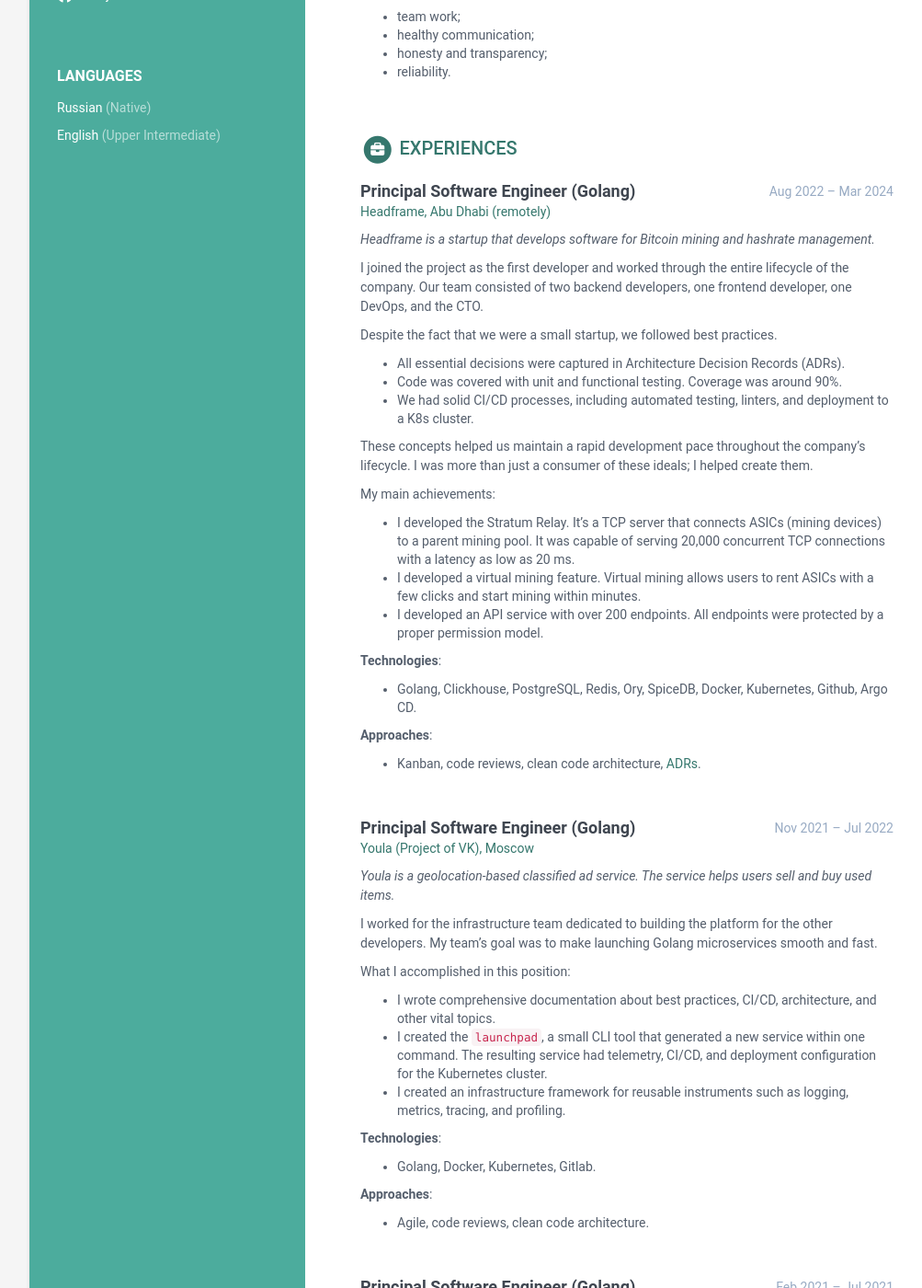
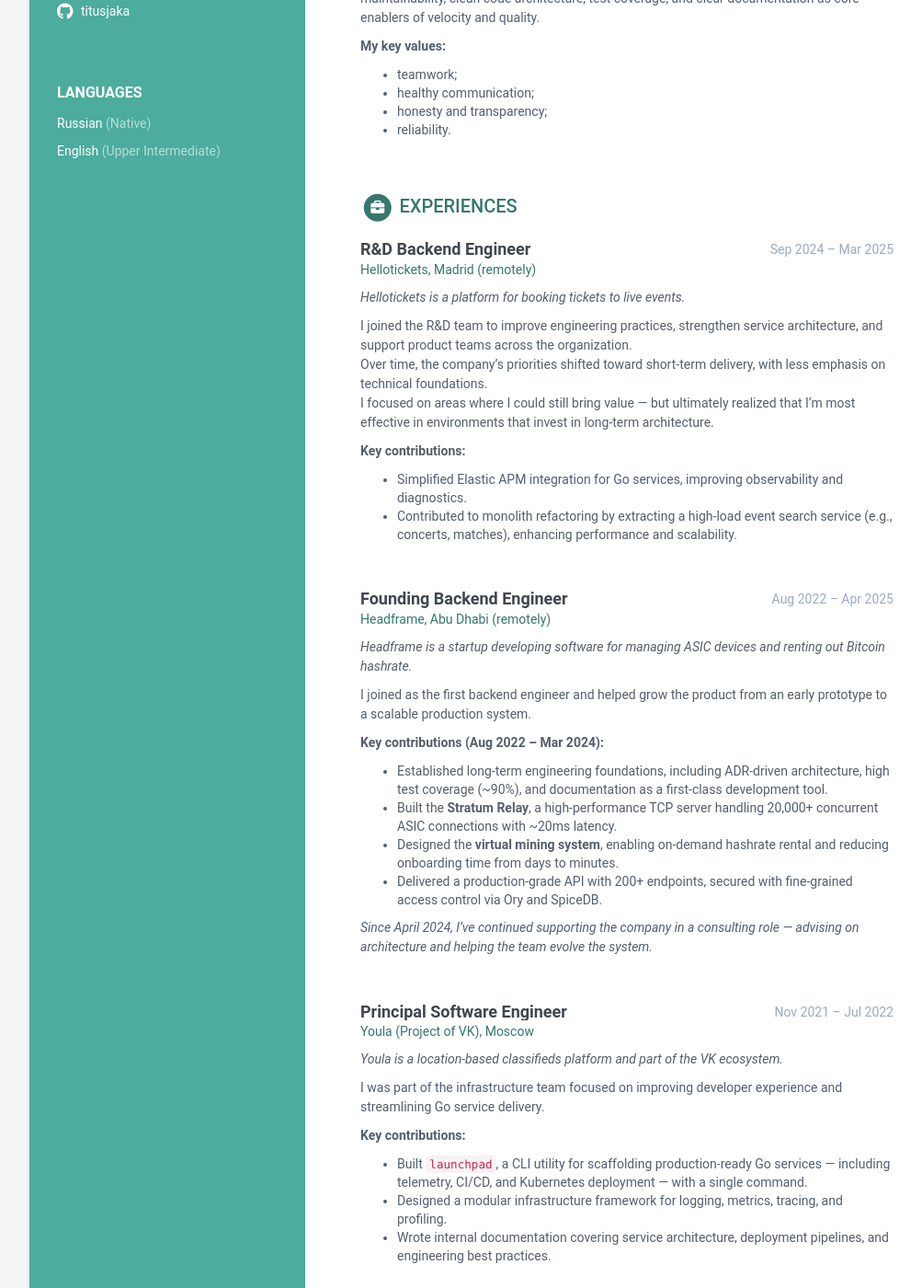
Before and after one commit to titusjaka/cv, a Jekyll site: the page built from index.html, in a window 1280 px wide and 1400 px high, scrolled down 340 px. Shown: the whole window at 92% size, without its empty margins (108-1111 px from the left). Built offline with Jekyll 4.4.1, drawn with Linux system fonts in a browser that asks for light colours; some of the changed text lies outside the part shown.

Commit message:
cv: update profile information and enhance experience descriptions

```diff
--- a/_data/data.yml
+++ b/_data/data.yml
@@ -9,13 +9,16 @@
 
   # Profile information
   name: Denis Titusov
-  tagline: Golang Developer
+  tagline: |
+    Product-Focused Engineer
+    <br>
+    System Design Mindset
   #    avatar: profile.png  #place a 100x100 picture inside /assets/images/ folder and provide the name of the file below
 
   # Sidebar links
   email: sescusu@gmail.com
   timezone:
-    name: Asia/Tbilisi Timezone
+    name: Tbilisi Timezone (UTC +4)
     link: https://time.is/Tbilisi
   linkedin: denis-titusov
   github: titusjaka
@@ -48,18 +51,21 @@
 career-profile:
   title: Career Profile
   summary: |
-    I'm a software engineer with a focus on Golang. Since 2018, Golang has been my primary technology.
-    In addition, I have some team leadership and DevOps experience.
+    I'm a software engineer with a focus on Golang. Since 2018, Go has been my primary language
+    and the core of most production systems I've worked on. I started my career in DevOps and grew
+    through early backend roles in startups and larger teams — this experience shaped my focus on
+    long-term engineering practices and system design.
 
-    I'm great at problem-solving and taking initiative. I take into account the needs of the company and the clients,
-    and I strive to accomplish business objectives rather than just complete duties.
+    I’m a pragmatic engineer who takes initiative and solves problems with business outcomes in mind.
+    I care about impact, not just execution — and I look for ways to improve both developer experience
+    and user-facing systems.
 
-    I'm passionate about building sustainable, fault-tolerant, and scalable solutions. I appreciate
-    maintainability; therefore, I advocate clean code architecture, unit tests, and documentation.
+    I’m passionate about building sustainable, fault-tolerant, and scalable software. I value maintainability,
+    clean code architecture, test coverage, and clear documentation as core enablers of velocity and quality.
 
-    My key values:
+    **My key values:**
 
-    - team work;
+    - teamwork;
     - healthy communication;
     - honesty and transparency;
     - reliability.
@@ -75,190 +81,79 @@
 experiences:
   title: Experiences
   info:
-    - role: Principal Software Engineer (Golang)
-      time: Aug 2022 – Mar 2024
+    - role: R&D Backend Engineer
+      time: Sep 2024 – Mar 2025
+      company: Hellotickets, Madrid (remotely)
+      website: https://www.hellotickets.com/
+      details: |
+        _Hellotickets is a platform for booking tickets to live events._
+
+        I joined the R&D team to improve engineering practices, strengthen service architecture, and support product teams across the organization.
+        Over time, the company’s priorities shifted toward short-term delivery, with less emphasis on technical foundations.
+        I focused on areas where I could still bring value — but ultimately realized that I’m most effective in environments that invest in long-term architecture.
+
+        **Key contributions:**
+          - Simplified Elastic APM integration for Go services, improving observability and diagnostics.
+          - Contributed to monolith refactoring by extracting a high-load event search service (e.g., concerts, matches), enhancing performance and scalability.
+
+    - role: Founding Backend Engineer
+      time: Aug 2022 – Apr 2025
+      time_note: "Full-time: Aug 2022 – Mar 2024 · Advisory: Apr 2024 – Apr 2025"
       company: Headframe, Abu Dhabi (remotely)
       website: https://headframe.io/en/
       details: |
-        _Headframe is a startup that develops software for Bitcoin mining and hashrate management._
+        _Headframe is a startup developing software for managing ASIC devices and renting out Bitcoin hashrate._
 
-        I joined the project as the first developer and worked through the entire lifecycle of the company.
-        Our team consisted of two backend developers, one frontend developer, one DevOps, and the CTO.
+        I joined as the first backend engineer and helped grow the product from an early prototype to a scalable production system.
 
-        Despite the fact that we were a small startup, we followed best practices.
-          - All essential decisions were captured in Architecture Decision Records (ADRs).
-          - Code was covered with unit and functional testing. Coverage was around 90%.
-          - We had solid CI/CD processes, including automated testing, linters, and deployment to a K8s cluster.
+        **Key contributions (Aug 2022 – Mar 2024):**
+          - Established long-term engineering foundations, including ADR-driven architecture, high test coverage (~90%), and documentation as a first-class development tool.
+          - Built the **Stratum Relay**, a high-performance TCP server handling 20,000+ concurrent ASIC connections with ~20ms latency.
+          - Designed the **virtual mining system**, enabling on-demand hashrate rental and reducing onboarding time from days to minutes.
+          - Delivered a production-grade API with 200+ endpoints, secured with fine-grained access control via Ory and SpiceDB.
 
-        These concepts helped us maintain a rapid development pace throughout the company's lifecycle. I was more
-        than just a consumer of these ideals; I helped create them.
+        _Since April 2024, I’ve continued supporting the company in a consulting role — advising on architecture and helping the team evolve the system._
 
-        My main achievements:
-          - I developed the Stratum Relay. It's a TCP server that connects ASICs (mining devices) to a parent mining pool.
-            It was capable of serving 20,000 concurrent TCP connections with a latency as low as 20 ms.
-          - I developed a virtual mining feature. Virtual mining allows users to rent ASICs with a few clicks and start
-            mining within minutes.
-          - I developed an API service with over 200 endpoints. All endpoints were protected by a proper permission model.
-
-        **Technologies**:
-          - Golang, Clickhouse, PostgreSQL, Redis, Ory, SpiceDB, Docker, Kubernetes, Github, Argo CD.
-
-        **Approaches**:
-          - Kanban, code reviews, clean code architecture, [ADRs](https://adr.github.io/).
-
-    - role: Principal Software Engineer (Golang)
+    - role: Principal Software Engineer
       time: Nov 2021 – Jul 2022
       company: Youla (Project of VK), Moscow
       website: https://vk.company/en
       details: |
-        _Youla is a geolocation-based classified ad service. The service helps users sell and buy used items._
+        _Youla is a location-based classifieds platform and part of the VK ecosystem._
 
-        I worked for the infrastructure team dedicated to building the platform for the other developers.
-        My team's goal was to make launching Golang microservices smooth and fast.
+        I was part of the infrastructure team focused on improving developer experience and streamlining Go service delivery.
 
-        What I accomplished in this position:
-          - I wrote comprehensive documentation about best practices, CI/CD, architecture, and other vital topics.
-          - I created the `launchpad`, a small CLI tool that generated a new service within one command.
-            The resulting service had telemetry, CI/CD, and deployment configuration for the Kubernetes cluster.
-          - I created an infrastructure framework for reusable instruments such as logging, metrics, tracing, and profiling.
+        **Key contributions:**
+          - Built `launchpad`, a CLI utility for scaffolding production-ready Go services — including telemetry, CI/CD, and Kubernetes deployment — with a single command.
+          - Designed a modular infrastructure framework for logging, metrics, tracing, and profiling.
+          - Wrote internal documentation covering service architecture, deployment pipelines, and engineering best practices.
 
-        **Technologies**:
-          - Golang, Docker, Kubernetes, Gitlab.
-
-        **Approaches**:
-          - Agile, code reviews, clean code architecture.
-
-    - role: Principal Software Engineer (Golang)
+    - role: Principal Backend Engineer
       time: Feb 2021 – Jul 2021
-      company: Golane, Munich (remotely)
+      company: golane, Munich (remotely)
       website: https://www.linkedin.com/company/golane
       details: |
-        _Golane is a startup building a simple ticketing system for public transport._
+        _Golane is a German startup building a ticketing system for public transportation._
 
-        At this position, I was developing payment services.
+        **Key contributions:**
+          - Developed a payment service integrated with LogPay, a major local provider — enabling seamless end-to-end transit payments.
+          - Built a fare optimization engine that computed the most cost-effective combination of daily and weekly tickets —
+            solving a domain-specific NP-complete problem.
 
-          - I implemented an integration with the German payment provider LogPay.
-          - I developed a calculator for the best price. This service calculates the best possible
-            combination of tickets (daily, weekly, etc.) for a user. It was an exciting and challenging
-            task since it was an NP-complex problem.
-
-        **Technologies**:
-          - Golang, PostgreSQL, Docker, Kafka, GraphQL, gRPC.
-
-        **Approaches**:
-          - Agile, code reviews, clean code architecture.
-
-    - role: Senior Software Engineer (Golang)
-      time: Mar 2020 – Dec 2020
+    - role: Senior Backend Engineer
+      time: Mar 2020 – Feb 2021
       company: xpate, Riga (remotely)
       website: https://xpate.com/
       details: |
-        _xpate is a fintech startup building drag&drop-centric payment system._
+        _Xpate is a fintech startup developing a drag-and-drop-centric payment platform._
 
-        I was developing the key projects of the company: the core-banking and the payment gateway.
+        I worked on the company’s core banking system and payment gateway — two of its most critical services.
 
-        My main achievements:
-          - I designed and developed a tariff system for the core-banking and the payment gateway.
-          - I designed and developed a payment routing module and a status model for the payment gateway.
+        **Key contributions:**
+          - Designed and implemented a configurable tariff engine used across both systems.
+          - Built a dynamic payment routing module and transaction status model to improve flexibility and operational transparency.
 
-        _Unfortunately, one day the company decided to close the development department completely and use
-        white-label software instead._
-
-        **Technologies**:
-          - Golang, PostgreSQL, Docker, Gitlab, Clickhouse, Grafana.
-
-        **Approaches**:
-          - Agile, blameless-postmortems, code reviews.
-
-    - role: Chief Technology Officer
-      time: Sep 2019 – Feb 2020
-      company: Enjoy.ai, Minsk
-      website: https://www.facebook.com/enjoyaipage/
-      details: |
-        _Enjoy.ai was a sexual wellness startup. Its goal was to help people diversify their intimate lives._
-
-        I was the only developer at a small startup. I was responsible for all technical solutions and their implementation.
-        The startup operated for six months until its investment ran out. During this time, we were able to build three full
-        MVPs to test hypotheses.
-
-        My main achievements:
-
-          - I was actively involved in thinking through the company's business strategy, not just in code development.
-          - I was able to implement business ideas quickly. It was important not to waste time on long development, but
-            to release the product and test the hypothesis as soon as possible.
-
-        **Technologies**:
-          - Golang, NLP, JavaScript, Docker, Gitlab.
-
-    - role: Senior Software Engineer (Golang)
-      time: Dec 2018 — Sep 2019
-      company: Affise, Minsk
-      website: https://affise.com
-      details: |
-        _Affise is a SaaS platform for performance marketing._
-
-        I was involved in the development of the core Affise platform.
-
-        My main achievements:
-          - I optimized two Golang services to handle 100,000 clicks per second per instance with 20 milliseconds of latency.
-          - I designed an on-call duty process and instilled a culture of blameless postmortems.
-
-        **Technologies**:
-          - Golang, ElasticSearch, Clickhouse, gRPC, Docker, Drone.io, Github, Ansible.
-
-        **Approaches**:
-          - Agile, blameless-postmortems, code reviews, on-call duties.
-
-    - role: Software Engineer (Golang)
-      time: Mar 2018 — Dec 2018
-      company: SKB Kontur, Yekaterinburg
-      website: https://kontur-inc.com/
-      details: |
-        _[Moira](https://github.com/moira-alert) is an open-source real-time alerting system designed for a massive
-        number of metrics. It processes more than 200,000 metrics per second._
-
-        I was part of a team of two developers that developed Moira Alert. I was responsible for the entire lifecycle
-        of the service. This included design, development, support, and on-call duties.
-
-        The most significant task that I implemented was a full-text search for triggers stored in Moira. It used an
-        embedded search engine and was capable of serving over 10,000 searches per second per instance.
-
-        **Technologies**:
-          - Golang, TeamCity, GitHub, GitLab, Ansible, Docker, Travis, Redis, [bleve search](http://blevesearch.com/).
-
-        **Approaches**:
-          - Agile, blameless-postmortems, code reviews, on-call duties.
-
-    - role: Independent Entrepreneur
-      company: Anti-cafe D12, Yekaterinburg
-      time: Jan 2017 — Mar 2018
-      website: https://vk.com/d12.online
-      details: |
-        I tried my hand at entrepreneurship and opened an anti-café in Yekaterinburg.
-
-        D12 helped me learn new skills in marketing, administration, and audience engagement.
-        Unfortunately, it was not commercially viable, so I decided to close the café.
-
-        **Approaches**:
-          - customer development, marketing, administration.
-
-    - role: DevOps Engineer
-      time: Oct 2015 — Jul 2017
-      company: SKB Kontur, Yekaterinburg
-      website: https://kontur-inc.com/
-      details: |
-        _SKB Kontur is a large IT-company that develops dozens of products for B2B and B2G._
-
-        I was implementing and maintaining CI/CD in a Microsoft-oriented environment.
-
-        I helped most teams to migrate from manual deployment to [Octopus Deploy](https://octopus.com/).
-        As a result, I was managing CI/CD on thousands of nodes.
-
-        **Technologies**:
-          - Octopus Deploy, TeamCity, Windows Server, C#, Powershell, Gitlab, Go, Ansible, Docker.
-
-        **Approaches**:
-          - Agile, code reviews, blameless-postmortems, on-call duties.
+        My involvement ended when the company transitioned from internal development to a white-label solution.
 
 #certifications:
 #  title: Certifications
@@ -272,44 +167,31 @@
 #      credentialname:
 #      details:
 
-projects:
-  title: Projects
+#projects:
+#  title: Projects
+#  intro: >
+#    The projects listed below are ones that I either created or significantly contributed to.
+#  assignments:
+#    - title: go-archetype
+#      link: https://github.com/rantav/go-archetype
+#      tagline: Project archetyping and templating in Golang
+
+oss:
+  title: Open Source Contributions
   intro: >
-    The projects listed below are ones that I either created or significantly contributed to.
-  assignments:
+    I occasionally contribute to open-source tools I rely on or want to improve.
+  contributions:
     - title: go-archetype
       link: https://github.com/rantav/go-archetype
-      tagline: Project archetyping and templating in Golang
-
-    - title: godenv
-      link: https://github.com/headframe-io/godenv
-      tagline: A package to read .env files in Golang without regular expressions
-
-    - title: kong-dotenv
-      link: https://github.com/titusjaka/kong-dotenv-go
-      tagline: ENV file resolver for kong CLI parser
-
-    - title: go-sample
-      link: https://github.com/titusjaka/go-sample
-      tagline: Go Backend Sample with the modular structure
-
-    - title: Moira Alerting
-      link: https://github.com/moira-alert/moira
-      tagline: Realtime Alerting for Graphite and Prometheus
-
-oss:
-  title: OSS Contributions
-  intro: >
-    The projects listed below are ones that I made considerable contributions to.
-  contributions:
+      tagline: Refactored internal architecture and added new features to improve usability and extensibility.
 
     - title: testfixtures
       link: https://github.com/go-testfixtures/testfixtures
-      tagline: Ruby on Rails like test fixtures for Go
+      tagline: Fixes and enhancements to fixture loading logic in Go test suites.
 
     - title: kong
       link: https://github.com/alecthomas/kong
-      tagline: Command-line parser for Go
+      tagline: Parser behavior fixes and `.env` support improvements.
 
 #publications:
 #  title: Publications
@@ -341,52 +223,42 @@
 #
 #        He is a great employee!
 
-skills:
-  title: Skills & Proficiency
+#skills:
+#  title: Skills & Proficiency
+#
+#  toolset:
+#
+#    - name: 🤝 Problem-solving
+#      level: 90%
+
+skills_alt:
+  title: Skills
 
   toolset:
 
-    - name: 🤝 Problem-solving
-      level: 90%
+    - name: Engineering Focus
+      items:
+        - Golang
+        - System design
+        - Clean architecture
 
-    - name: 🤝 Communication
-      level: 90%
+    - name: Personal Strengths
+      items:
+        - Problem-solving
+        - Clear and transparent communication
+        - Fast and autonomous learning
 
-    - name: 🤝 Self-learning
-      level: 90%
+    - name: Infrastructure & Ops
+      items:
+        - Docker
+        - Kubernetes
+        - Linux
 
-    - name: 🤝 System design
-      level: 70%
-
-    - name: ⚙️ Golang
-      level: 90%
-
-    - name: ⚙️ Docker
-      level: 80%
-
-    - name: ⚙️ PostgreSQL
-      level: 70%
-
-    - name: ⚙️ Redis
-      level: 70%
-
-    - name: ⚙️ gRPC
-      level: 65%
-
-    - name: ⚙️ Clickhouse
-      level: 60%
-
-    - name: ⚙️ Bash
-      level: 60%
-
-    - name: ⚙️ Ansible
-      level: 60%
-
-    - name: ⚙️ Linux
-      level: 55%
-
-    - name: ⚙️ Kubernetes
-      level: 40%
+    - name: Databases
+      items:
+        - PostgreSQL
+        - Redis
+        - Clickhouse
 
 footer: >
   Designed with <i class="fas fa-heart"></i> by <a href="http://themes.3rdwavemedia.com" target="_blank" rel="nofollow">Xiaoying Riley</a>
```
